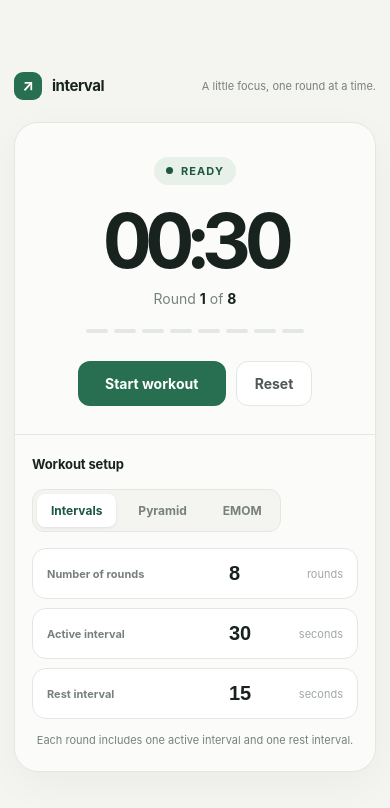
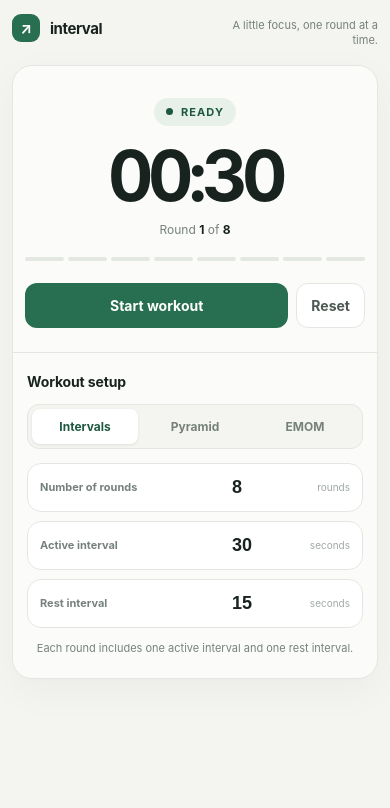
Before and after one commit to JLB222/Codex-Interval-Timer, a plain HTML site: page index.html in a window 390 px wide. Drawn offline with Linux system fonts and the light colour scheme.

Commit message:
css changes to better fit mobile-first design

```diff
--- a/interval-timer.css
+++ b/interval-timer.css
@@ -18,6 +18,7 @@
 body {
   margin: 0;
   min-height: 100vh;
+  min-height: 100svh;
   background: #f4f5f1;
   color: var(--ink);
   font-family: Inter, ui-sans-serif, system-ui, -apple-system, BlinkMacSystemFont, "Segoe UI", sans-serif;
@@ -27,7 +28,7 @@ body {
 }
 
 .app {
-  width: min(100%, 760px);
+  width: min(100%, 900px);
 }
 
 header {
@@ -309,17 +310,129 @@ input {
   color: #4c6282;
 }
 
-@media (max-width: 560px) {
+@media (min-width: 641px) and (max-width: 1024px) {
   body {
-    padding: 14px;
+    padding: 24px 20px;
+  }
+
+  .app {
+    width: min(100%, 800px);
   }
 
   .timer {
-    padding: 34px 16px 28px;
+    padding: 38px 24px 30px;
+  }
+
+  .clock {
+    font-size: clamp(88px, 14vw, 120px);
   }
 
   .settings {
-    padding: 21px 17px 24px;
+    padding: 24px;
+  }
+
+  .fields {
+    gap: 10px;
+  }
+
+  .field {
+    padding: 12px;
+  }
+}
+
+@media (max-width: 640px) {
+  body {
+    place-items: start center;
+    padding: max(14px, env(safe-area-inset-top)) 12px max(18px, env(safe-area-inset-bottom));
+  }
+
+  .app {
+    width: 100%;
+  }
+
+  header {
+    align-items: flex-start;
+    gap: 12px;
+    margin-bottom: 16px;
+  }
+
+  .brand {
+    flex-shrink: 0;
+  }
+
+  .tag {
+    max-width: 160px;
+    padding-top: 4px;
+    text-align: right;
+    font-size: 11px;
+    line-height: 1.4;
+  }
+
+  .card {
+    border-radius: 20px;
+  }
+
+  .timer {
+    padding: 32px 12px 24px;
+  }
+
+  .clock {
+    font-size: clamp(64px, 18vw, 96px);
+    letter-spacing: -.075em;
+    margin: 10px 0 4px;
+  }
+
+  .round {
+    font-size: 12px;
+    line-height: 1.5;
+  }
+
+  .progress {
+    gap: 4px;
+    margin: 18px 0 22px;
+  }
+
+  .progress span {
+    width: auto;
+    min-width: 0;
+    flex: 1;
+  }
+
+  .controls {
+    gap: 8px;
+  }
+
+  .primary {
+    flex: 1;
+    min-width: 0;
+    padding: 14px 12px;
+  }
+
+  .secondary {
+    padding: 13px 14px;
+  }
+
+  .settings {
+    padding: 20px 14px 22px;
+  }
+
+  .settings-head {
+    margin-bottom: 14px;
+  }
+
+  .settings h2 {
+    font-size: 14px;
+  }
+
+  .mode-switch {
+    width: 100%;
+    gap: 4px;
+    margin-bottom: 14px;
+  }
+
+  .mode-button {
+    flex: 1;
+    padding: 10px 8px;
   }
 
   .fields {
@@ -331,7 +444,8 @@ input {
     display: flex;
     align-items: center;
     justify-content: space-between;
-    padding: 12px 14px;
+    gap: 12px;
+    padding: 12px;
   }
 
   .field label,
@@ -340,14 +454,37 @@ input {
   }
 
   .input-row {
-    width: 116px;
+    width: 120px;
+    flex-shrink: 0;
+  }
+
+  input {
+    font-size: 18px;
+  }
+
+  .input-row output {
+    font-size: 18px;
+  }
+
+  .unit {
+    font-size: 10px;
   }
 
   .settings-note {
     display: none;
   }
 
-  .tag {
+  .hint {
+    margin-top: 12px;
     font-size: 11px;
+    line-height: 1.5;
+  }
+
+  .mode-button:focus-visible,
+  .primary:focus-visible,
+  .secondary:focus-visible,
+  input:focus-visible {
+    outline: 2px solid var(--green);
+    outline-offset: 2px;
   }
 }
```
